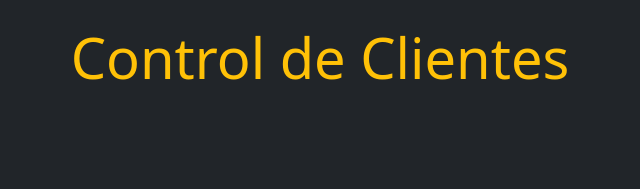
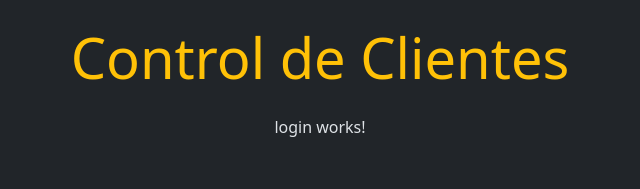
Before and after one commit to dannywilsonapaza/control-clientes, an Angular app: page /login in a window 1280 px wide. Before the commit this address led to /. Shown: the top 189 px of the page, without its empty margins (320-960 px from the left). Built offline with nearby package versions, Linux system fonts and the light colour scheme.

Commit message:
rutas-implementadas

```diff
--- a/src/app/app.component.html
+++ b/src/app/app.component.html
@@ -1 +1,7 @@
-<h1 class="text-center text-warning my-4 display-4">{{ titulo }}</h1>
+<div class="container">
+    <h1 class="text-center text-warning my-4 display-4">{{ titulo }}</h1>
+    <div class="text-center">
+        <router-outlet></router-outlet>
+    </div>
+
+</div>
--- a/src/app/app.routes.ts
+++ b/src/app/app.routes.ts
@@ -1,3 +1,13 @@
 import { Routes } from '@angular/router';
+import { TableroComponent } from './componentes/tablero/tablero.component';
+import { LoginComponent } from './componentes/login/login.component';
+import { EditarClienteComponent } from './componentes/editar-cliente/editar-cliente.component';
+import { NoEncontradoComponent } from './componentes/no-encontrado/no-encontrado.component';
 
-export const routes: Routes = [];
+export const routes: Routes = [
+    {path:'', component: TableroComponent},
+    {path:'login', component:LoginComponent},
+    {path:'cliente/editar/:id', component:EditarClienteComponent},
+    {path:'**', component: NoEncontradoComponent}
+
+];
--- a/src/app/componentes/editar-login/editar-login.component.html
+++ /dev/null
@@ -1 +0,0 @@
-<p>editar-login works!</p>
--- /dev/null
+++ b/src/app/componentes/login/login.component.html
@@ -0,0 +1 @@
+<p>login works!</p>
```
Also changed, not shown: src/app/componentes/editar-login/editar-login.component.ts (deleted, +0 -11 lines), src/app/componentes/login/login.component.ts (added, +11 -0 lines), src/app/componentes/login/login.component.css (added).
